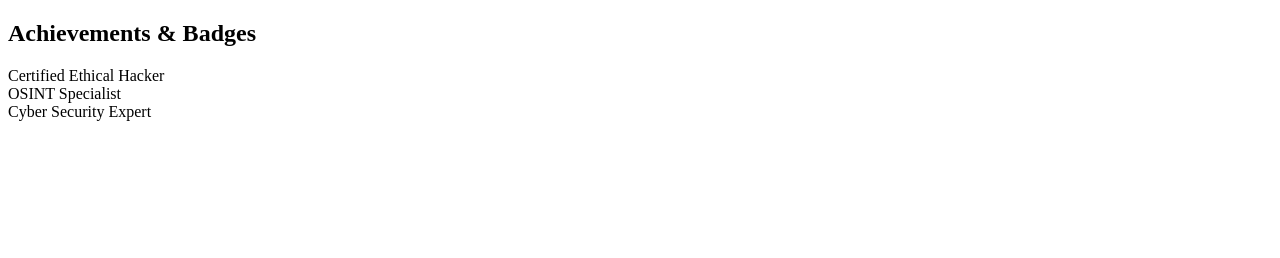
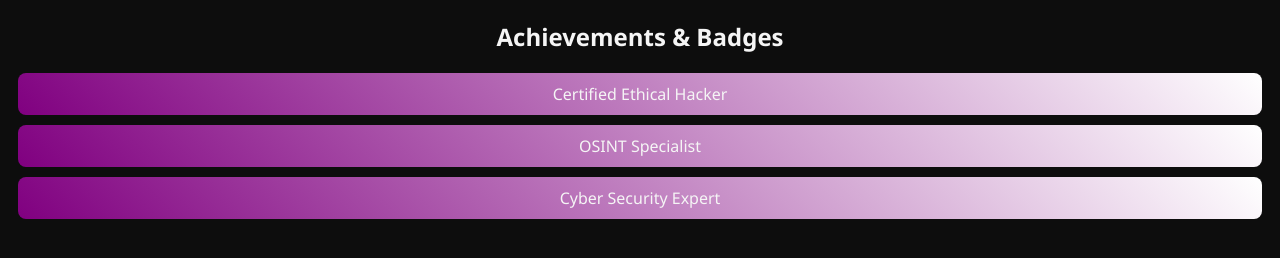
Before and after one commit to mahmud6p/TechBazar, a plain HTML site: page badges.html in a window 1280 px wide. Drawn offline with Linux system fonts and the light colour scheme.

Commit message:
Enhance styling with advanced CSS

```diff
--- a/style.css
+++ b/style.css
@@ -51,3 +51,21 @@ button {
   border: none;
   cursor: pointer;
 }
+
+
+body {
+  background: #0d0d0d;
+  color: #f5f5f5;
+  font-family: 'Segoe UI', sans-serif;
+}
+h1, h2 {
+  text-align: center;
+  margin-top: 20px;
+}
+.badge {
+  background: linear-gradient(45deg, purple, white);
+  padding: 10px;
+  margin: 10px;
+  border-radius: 8px;
+  text-align: center;
+}
```
